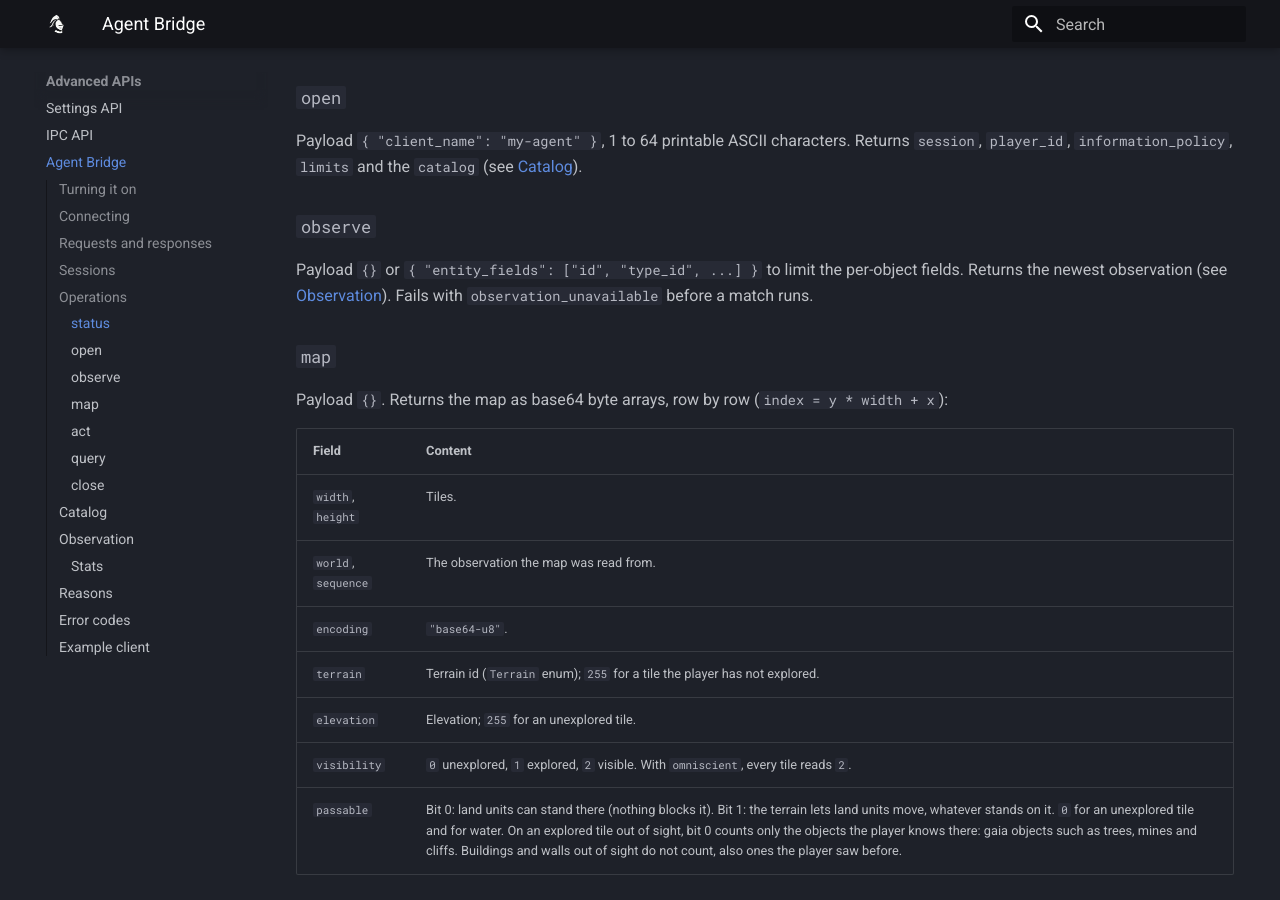
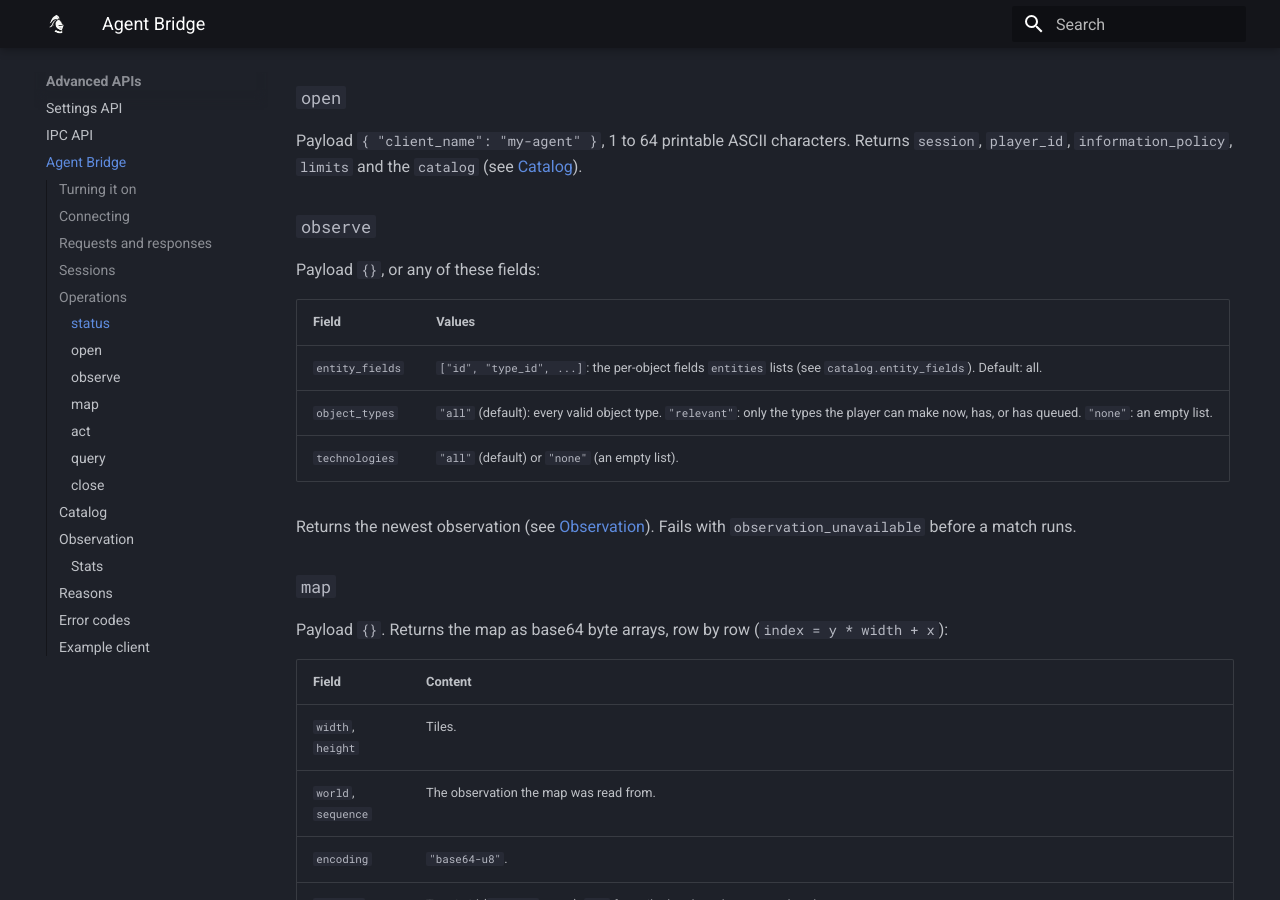
Before and after one commit to aoe2control/aoe2control.github.io, an MkDocs documentation site: the page built from docs/agent-bridge.md, in a window 1280 px wide and 900 px high, scrolled down 2310 px. Built offline with MkDocs 1.6.1 and Material for MkDocs 9.7.7, drawn with Linux system fonts in a browser that asks for light colours.

Commit message:
Agent Bridge: document the observe list options
Co-Authored-By: Claude Opus 5.5 <noreply@anthropic.com>

```diff
--- a/docs/agent-bridge.md
+++ b/docs/agent-bridge.md
@@ -89,7 +89,14 @@ Payload `{ "client_name": "my-agent" }`, 1 to 64 printable ASCII characters. Ret
 
 ### `observe`
 
-Payload `{}` or `{ "entity_fields": ["id", "type_id", ...] }` to limit the per-object fields.
+Payload `{}`, or any of these fields:
+
+| Field | Values |
+|---|---|
+| `entity_fields` | `["id", "type_id", ...]`: the per-object fields `entities` lists (see `catalog.entity_fields`). Default: all. |
+| `object_types` | `"all"` (default): every valid object type. `"relevant"`: only the types the player can make now, has, or has queued. `"none"`: an empty list. |
+| `technologies` | `"all"` (default) or `"none"` (an empty list). |
+
 Returns the newest observation (see [Observation](#observation)). Fails with
 `observation_unavailable` before a match runs.
 
```
